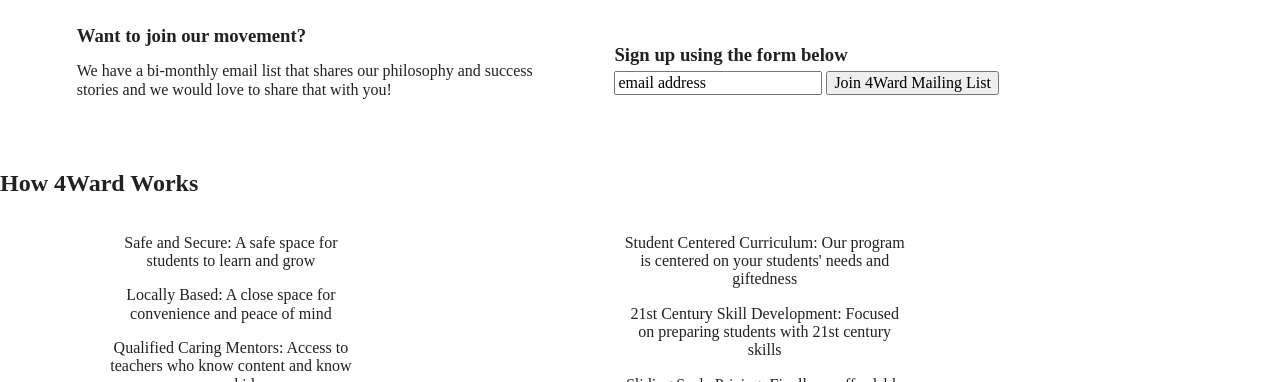
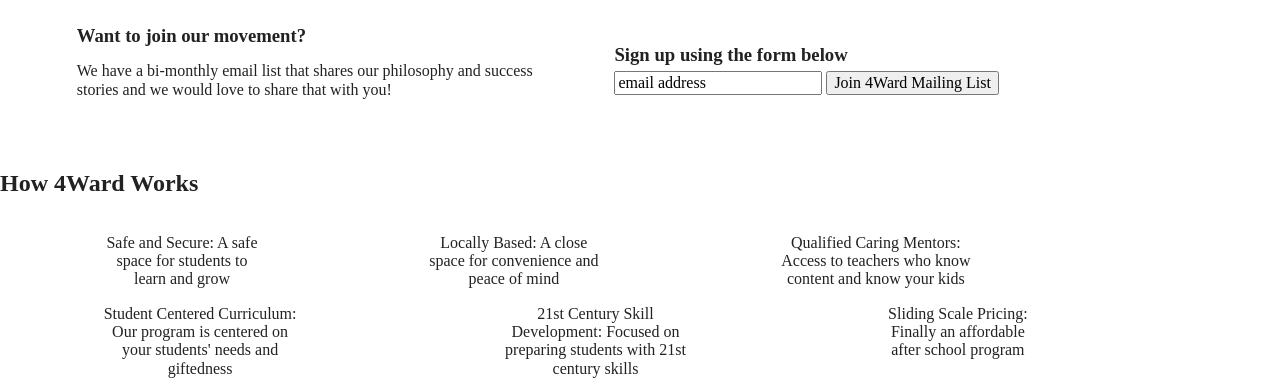
Before and after one commit to jenidub/4ward-afterschool, a website built with Parcel: page index.html in a window 1280 px wide. Shown: the part 197-579 px from the top of the page. Built offline with nearby package versions, Linux system fonts and the light colour scheme.

Commit message:
Add desktop flexbox styling to 4Ward website project

```diff
--- a/css/main.css
+++ b/css/main.css
@@ -517,7 +517,18 @@
   }
 
 @media only screen and (min-width: 1200px) {
-  /*Desktop styles here*/
+  /* ============== HOME PAGE ============== */
+  .features .features-items {
+    display: flex;
+    justify-content: space-evenly;
+    flex-flow: column;
+  }
+
+  .features .column-1,
+  .features .column-2 {
+    display: flex;
+    flex-flow: row;
+  }
 }
 
 /* ==========================================================================
```
